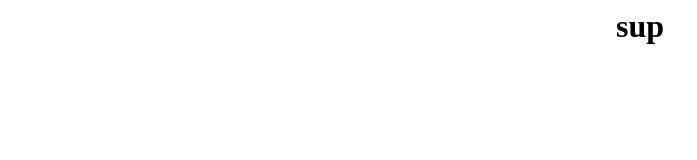
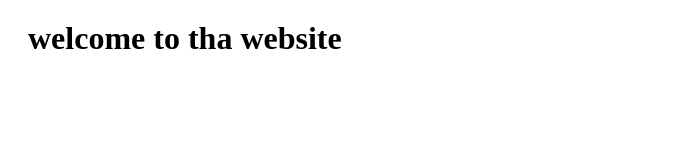
Before and after one commit to ectocious/cool_website_thing, a plain HTML site: page index.html in a window 1280 px wide. Shown: the whole page, without its empty margins (0-697 px from the left). Drawn offline with Linux system fonts and the light colour scheme.

Commit message:
Update index.html

```diff
--- a/index.html
+++ b/index.html
@@ -2,7 +2,14 @@
   <head>
     <title>cool thing website thing with html</title>
   </head>
+  <style>
+    h1{
+      align: center;
+      margin: 20px 20px 20px 20px;
+
+    }
+  </style>
   <body>
-    <h1 align='center' color='blue'>sup</h1>
+    <h1 class='title'>welcome to tha website</h1>
   </body>
 </html>
```
